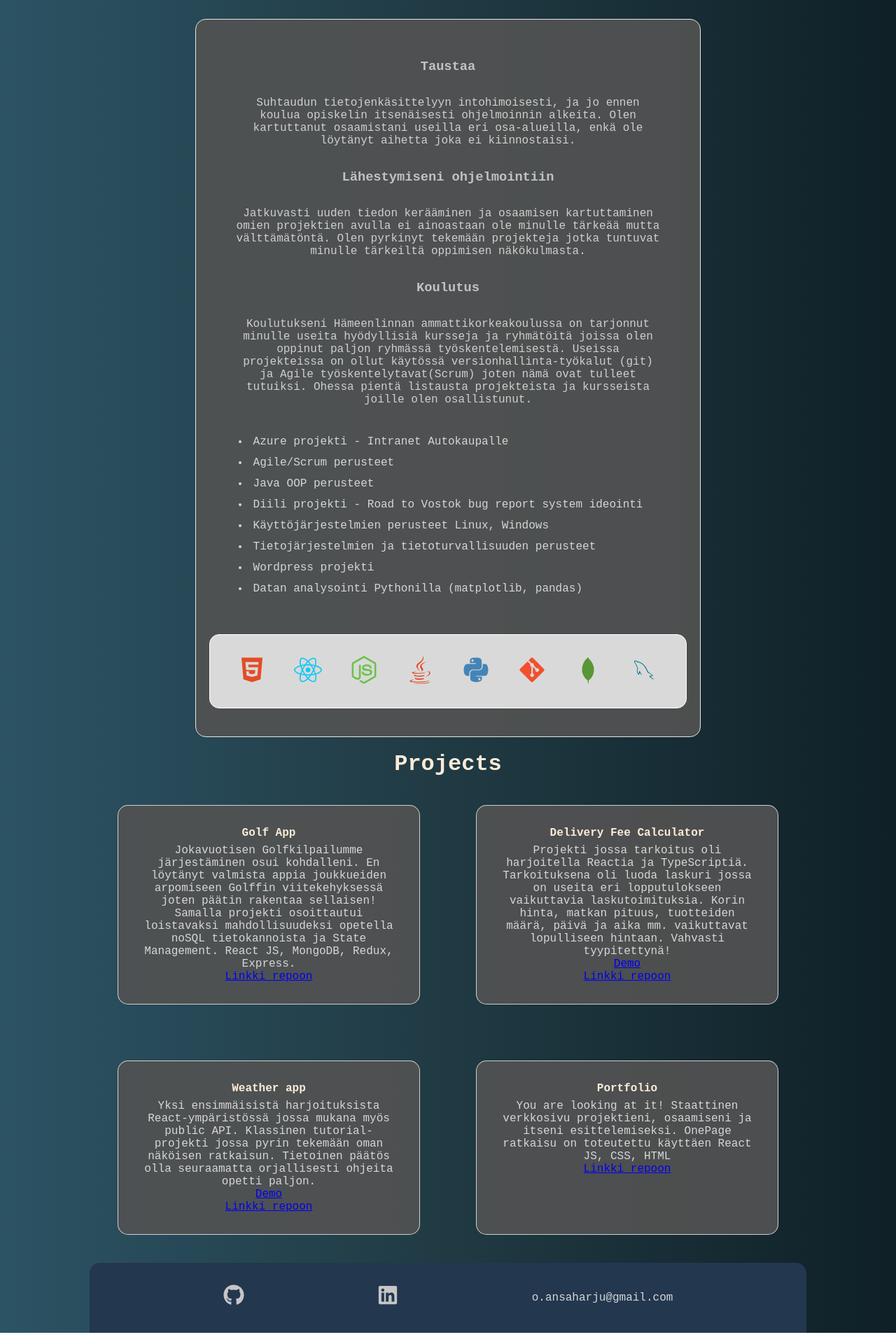
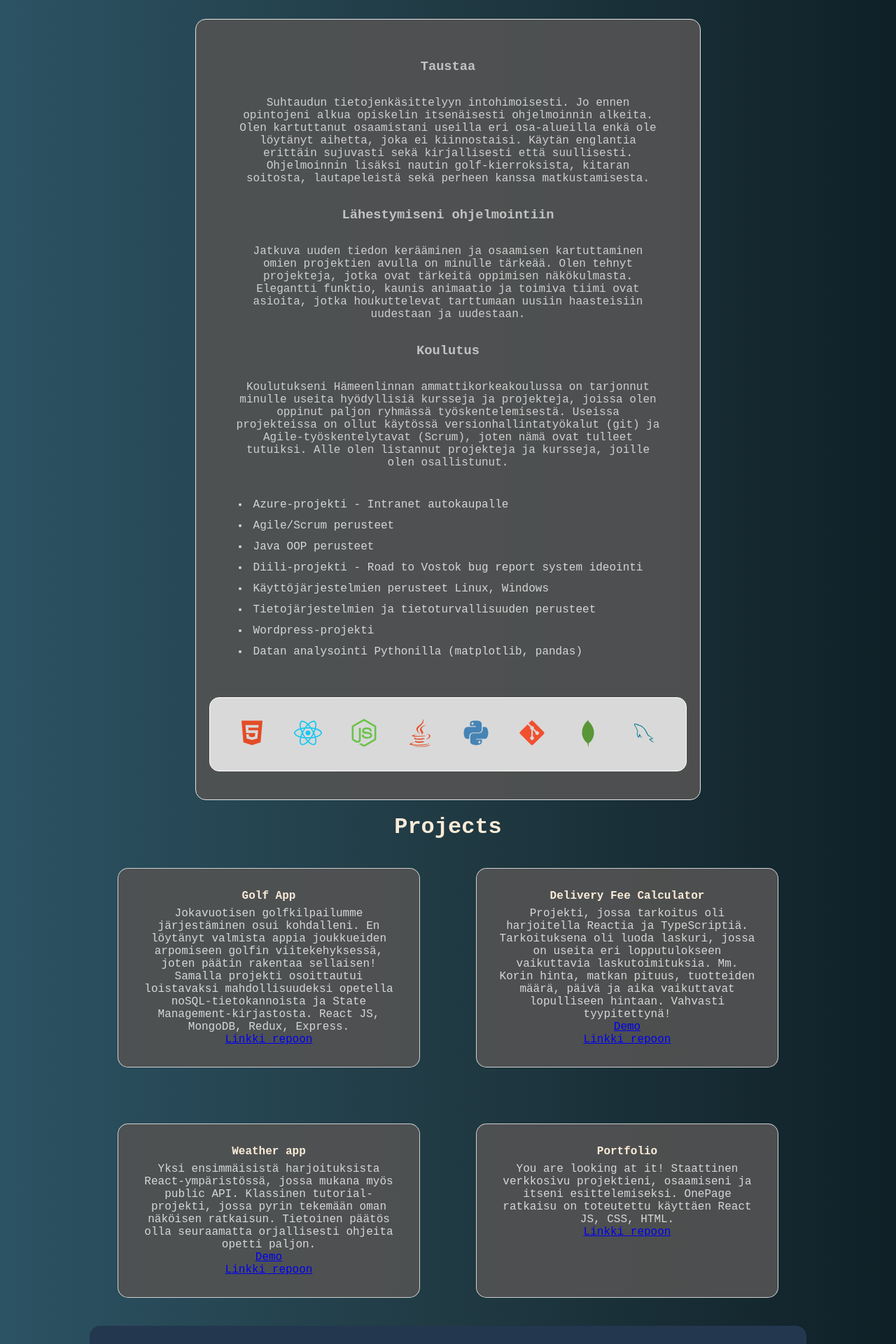
Before and after one commit to OAnsaharju/Portfolio, a React (Create React App) app: page / in a window 1280 px wide. Shown: the part 840-2760 px from the top of the page at 70% size. Built offline with nearby package versions, Linux system fonts and the light colour scheme; a web font is replaced by a local one.

Commit message:
Updated grammar and profile pic

```diff
--- a/src/components/about.js
+++ b/src/components/about.js
@@ -1,51 +1,46 @@
 import React from "react";
 import "../component styles/about.css";
-import {
-  FaGit,
-  FaGitAlt,
-  FaHtml5,
-  FaNodeJs,
-  FaPython,
-  FaReact,
-} from "react-icons/fa";
+import { FaGitAlt, FaHtml5, FaNodeJs, FaPython, FaReact } from "react-icons/fa";
 import { FaJava } from "react-icons/fa6";
 import { DiMongodb, DiMysql } from "react-icons/di";
-import { BiColor } from "react-icons/bi";
 
 function About() {
   return (
     <div className="about-container">
       <h3 className="about-label">Taustaa</h3>
       <p className="about-text">
-        Suhtaudun tietojenkäsittelyyn intohimoisesti, ja jo ennen koulua
+        Suhtaudun tietojenkäsittelyyn intohimoisesti. Jo ennen opintojeni alkua
         opiskelin itsenäisesti ohjelmoinnin alkeita. Olen kartuttanut
-        osaamistani useilla eri osa-alueilla, enkä ole löytänyt aihetta joka ei
-        kiinnostaisi.
+        osaamistani useilla eri osa-alueilla enkä ole löytänyt aihetta, joka ei
+        kiinnostaisi. Käytän englantia erittäin sujuvasti sekä kirjallisesti
+        että suullisesti. Ohjelmoinnin lisäksi nautin golf-kierroksista, kitaran
+        soitosta, lautapeleistä sekä perheen kanssa matkustamisesta.
       </p>
       <h3 className="about-label">Lähestymiseni ohjelmointiin</h3>
       <p className="about-text">
-        Jatkuvasti uuden tiedon kerääminen ja osaamisen kartuttaminen omien
-        projektien avulla ei ainoastaan ole minulle tärkeää mutta välttämätöntä.
-        Olen pyrkinyt tekemään projekteja jotka tuntuvat minulle tärkeiltä
-        oppimisen näkökulmasta.
+        Jatkuva uuden tiedon kerääminen ja osaamisen kartuttaminen omien
+        projektien avulla on minulle tärkeää. Olen tehnyt projekteja, jotka ovat
+        tärkeitä oppimisen näkökulmasta. Elegantti funktio, kaunis animaatio ja
+        toimiva tiimi ovat asioita, jotka houkuttelevat tarttumaan uusiin
+        haasteisiin uudestaan ja uudestaan.
       </p>
       <h3 className="about-label">Koulutus</h3>
       <p className="about-text">
         Koulutukseni Hämeenlinnan ammattikorkeakoulussa on tarjonnut minulle
-        useita hyödyllisiä kursseja ja ryhmätöitä joissa olen oppinut paljon
+        useita hyödyllisiä kursseja ja projekteja, joissa olen oppinut paljon
         ryhmässä työskentelemisestä. Useissa projekteissa on ollut käytössä
-        versionhallinta-työkalut (git) ja Agile työskentelytavat(Scrum) joten
-        nämä ovat tulleet tutuiksi. Ohessa pientä listausta projekteista ja
-        kursseista joille olen osallistunut.
+        versionhallintatyökalut (git) ja Agile-työskentelytavat (Scrum), joten
+        nämä ovat tulleet tutuiksi. Alle olen listannut projekteja ja kursseja,
+        joille olen osallistunut.
       </p>
       <ul className="about-subject-list">
         <li className="about-subject-item">
-          Azure projekti - Intranet Autokaupalle
+          Azure-projekti - Intranet autokaupalle
         </li>
         <li className="about-subject-item">Agile/Scrum perusteet</li>
         <li className="about-subject-item">Java OOP perusteet</li>
         <li className="about-subject-item">
-          Diili projekti - Road to Vostok bug report system ideointi
+          Diili-projekti - Road to Vostok bug report system ideointi
         </li>
         <li className="about-subject-item">
           Käyttöjärjestelmien perusteet Linux, Windows
@@ -53,7 +48,7 @@ function About() {
         <li className="about-subject-item">
           Tietojärjestelmien ja tietoturvallisuuden perusteet
         </li>
-        <li className="about-subject-item">Wordpress projekti</li>
+        <li className="about-subject-item">Wordpress-projekti </li>
         <li className="about-subject-item">
           Datan analysointi Pythonilla (matplotlib, pandas)
         </li>
--- a/src/components/demo.js
+++ b/src/components/demo.js
@@ -9,12 +9,12 @@ function Demo() {
         <div className="demo-item">
           <h4 className="demo-label">Golf App</h4>
           <p className="demo-text">
-            Jokavuotisen Golfkilpailumme järjestäminen osui kohdalleni. En
-            löytänyt valmista appia joukkueiden arpomiseen Golffin
-            viitekehyksessä joten päätin rakentaa sellaisen! Samalla projekti
-            osoittautui loistavaksi mahdollisuudeksi opetella noSQL
-            tietokannoista ja State Management. React JS, MongoDB, Redux,
-            Express.
+            Jokavuotisen golfkilpailumme järjestäminen osui kohdalleni. En
+            löytänyt valmista appia joukkueiden arpomiseen golfin
+            viitekehyksessä, joten päätin rakentaa sellaisen! Samalla projekti
+            osoittautui loistavaksi mahdollisuudeksi opetella
+            noSQL-tietokannoista ja State Management-kirjastosta. React JS,
+            MongoDB, Redux, Express.
           </p>
 
           <a href="https://github.com/OAnsaharju/Golfapp">Linkki repoon</a>
@@ -22,11 +22,11 @@ function Demo() {
         <div className="demo-item">
           <h4 className="demo-label">Delivery Fee Calculator</h4>
           <p className="demo-text">
-            Projekti jossa tarkoitus oli harjoitella Reactia ja TypeScriptiä.
-            Tarkoituksena oli luoda laskuri jossa on useita eri lopputulokseen
-            vaikuttavia laskutoimituksia. Korin hinta, matkan pituus, tuotteiden
-            määrä, päivä ja aika mm. vaikuttavat lopulliseen hintaan. Vahvasti
-            tyypitettynä!
+            Projekti, jossa tarkoitus oli harjoitella Reactia ja TypeScriptiä.
+            Tarkoituksena oli luoda laskuri, jossa on useita eri lopputulokseen
+            vaikuttavia laskutoimituksia. Mm. Korin hinta, matkan pituus,
+            tuotteiden määrä, päivä ja aika vaikuttavat lopulliseen hintaan.
+            Vahvasti tyypitettynä!
           </p>
 
           <a href="https://stalwart-tanuki-79b471.netlify.app/">Demo</a>
@@ -39,8 +39,8 @@ function Demo() {
         <div className="demo-item">
           <h4 className="demo-label">Weather app</h4>
           <p className="demo-text">
-            Yksi ensimmäisistä harjoituksista React-ympäristössä jossa mukana
-            myös public API. Klassinen tutorial-projekti jossa pyrin tekemään
+            Yksi ensimmäisistä harjoituksista React-ympäristössä, jossa mukana
+            myös public API. Klassinen tutorial-projekti, jossa pyrin tekemään
             oman näköisen ratkaisun. Tietoinen päätös olla seuraamatta
             orjallisesti ohjeita opetti paljon.
           </p>
@@ -56,7 +56,7 @@ function Demo() {
           <p className="demo-text">
             You are looking at it! Staattinen verkkosivu projektieni, osaamiseni
             ja itseni esittelemiseksi. OnePage ratkaisu on toteutettu käyttäen
-            React JS, CSS, HTML{" "}
+            React JS, CSS, HTML.
           </p>
 
           <a href="https://github.com/OAnsaharju/Portfolio">Linkki repoon</a>
--- a/src/components/footer.js
+++ b/src/components/footer.js
@@ -1,17 +1,12 @@
 import React from "react";
 import "../component styles/footer.css";
 import { FaGithub, FaLinkedin } from "react-icons/fa";
-import { FaLetterboxd } from "react-icons/fa6";
-import { MdOutlineEmail } from "react-icons/md";
 
 function Footer() {
   return (
     <div className="footer-container">
-      <a href="">
+      <a href="https://github.com/OAnsaharju">
         <FaGithub></FaGithub>
-      </a>
-      <a href="">
-        <FaLinkedin></FaLinkedin>
       </a>
 
       <p>o.ansaharju@gmail.com</p>
--- a/src/components/profile.js
+++ b/src/components/profile.js
@@ -13,13 +13,13 @@ function Profile() {
         <h2>Hauska tutustua!</h2>
         <p>
           Olen Otto ja olen hyvin kiinnostunut kehittämään toimivia, luotettavia
-          ja moderneja ratkaisuja. Opiskelen HAMK:issa tietojenkäsittelyä ja
+          ja moderneja ratkaisuja. Opiskelen HAMK:ssa tietojenkäsittelyä ja
           lisäksi käytän vapaa-aikaani paljon osaamiseni kehittämiseen
           erilaisten projektien muodossa. Olen erityisen kiinnostunut Back-end
           kehittämisestä, mutta uskon että toimivat tausta-ratkaisut ansaitsevat
-          miellyttävän käyttäjä-rajapinnan.
+          miellyttävän ulkoasun.
         </p>
-        <p>Jos kiinnostuit lue toki lisää alhaalta!</p>
+        <p>Jos kiinnostuit, lue toki lisää alta!</p>
       </div>
     </div>
   );
```
Also changed, not shown: public/profile-pic.jpg.
